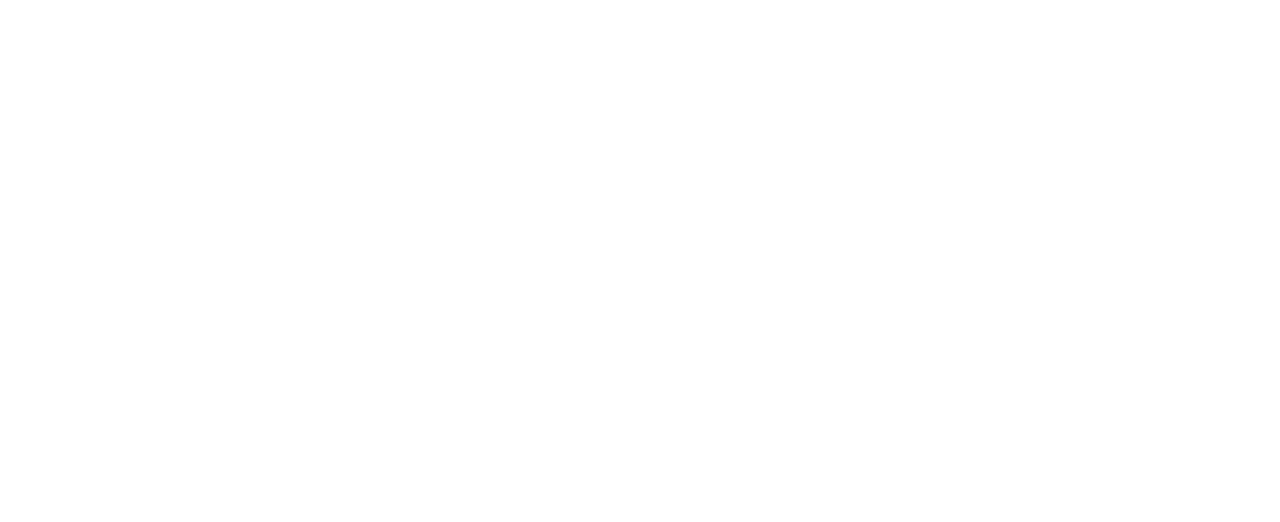
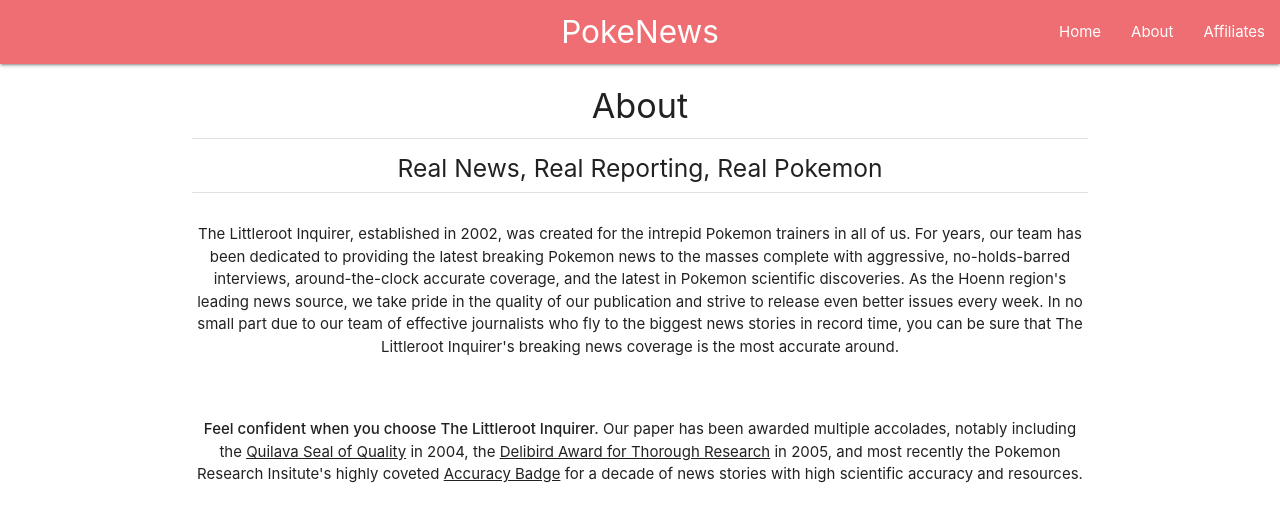
Before and after one commit to wintersen/pokenews, a React (Create React App) app: page /about in a window 1280 px wide. Shown: the top 522 px of the page. Built offline with nearby package versions, Linux system fonts and the light colour scheme.

Commit message:
router set up

```diff
--- a/package.json
+++ b/package.json
@@ -6,8 +6,10 @@
     "@testing-library/jest-dom": "^5.11.9",
     "@testing-library/react": "^11.2.5",
     "@testing-library/user-event": "^12.7.3",
+    "materialize-css": "^1.0.0-rc.2",
     "react": "^17.0.1",
     "react-dom": "^17.0.1",
+    "react-router-dom": "^5.2.0",
     "react-scripts": "4.0.3",
     "web-vitals": "^1.1.0"
   },
--- a/public/index.html
+++ b/public/index.html
@@ -24,7 +24,8 @@
       work correctly both with client-side routing and a non-root public URL.
       Learn how to configure a non-root public URL by running `npm run build`.
     -->
-    <title>React App</title>
+    <link rel="stylesheet" href="https://cdnjs.cloudflare.com/ajax/libs/materialize/1.0.0/css/materialize.min.css">
+    <title>PokeNews</title>
   </head>
   <body>
     <noscript>You need to enable JavaScript to run this app.</noscript>
--- a/src/App.js
+++ b/src/App.js
@@ -1,11 +1,20 @@
-import logo from './logo.svg';
 import './App.css';
+import MainNav from './components/MainNav';
+import { BrowserRouter, Route } from 'react-router-dom';
+import Home from './components/Home';
+import About from './components/About';
+import Affiliates from './components/Affiliates';
 
 function App() {
   return (
-    <div className="App">
-
+    <BrowserRouter>
+      <div className="App">
+        <MainNav />
+        <Route exact path="/" component={ Home } />
+        <Route path="/about" component={ About } />
+        <Route path="/affiliates" component={ Affiliates } />
     </div>
+    </BrowserRouter>
   );
 }
 
--- /dev/null
+++ b/src/components/About.js
@@ -0,0 +1,27 @@
+import React from 'react';
+
+const About = () => {
+    return (
+        <div className="container">
+            <h4 className="center">About</h4>
+            <div className="divider"></div>
+            <h5 className="center">Real News, Real Reporting, Real Pokemon</h5>
+            <div className="divider"></div>
+            <div className="section">
+                <p>The Littleroot Inquirer, established in 2002, was created for the intrepid Pokemon trainers in all of us.  For years, our
+                team has been dedicated to providing the latest breaking Pokemon news to the masses complete with aggressive, no-holds-barred
+                interviews, around-the-clock accurate coverage, and the latest in Pokemon scientific discoveries.  As the Hoenn region's leading
+                news source, we take pride in the quality of our publication and strive to release even better issues every week.  In no small
+                part due to our team of effective journalists who fly to the biggest news stories in record time, you can be sure that The Littleroot
+                Inquirer's breaking news coverage is the most accurate around.</p>
+            </div>
+            <div className="section">
+                <p><strong>Feel confident when you choose The Littleroot Inquirer.</strong> Our paper has been awarded multiple accolades, notably including
+                the <u>Quilava Seal of Quality</u> in 2004, the <u>Delibird Award for Thorough Research</u> in 2005, and most recently the Pokemon Research
+                Insitute's highly coveted <u>Accuracy Badge</u> for a decade of news stories with high scientific accuracy and resources.</p>
+            </div>
+        </div>
+    )
+}
+
+export default About;
--- /dev/null
+++ b/src/components/Affiliates.js
@@ -0,0 +1,9 @@
+import React from 'react';
+
+const Affiliates = () => {
+    return (
+        <h4 className="center">Affiliates</h4>
+    )
+}
+
+export default Affiliates;
--- /dev/null
+++ b/src/components/Home.js
@@ -0,0 +1,9 @@
+import React from 'react';
+
+const Home = () => {
+    return (
+        <h4 className="center">Home</h4>
+    )
+}
+
+export default Home;
--- /dev/null
+++ b/src/components/MainNav.js
@@ -0,0 +1,19 @@
+import React from 'react';
+import { Link } from 'react-router-dom';
+
+const MainNav = () => {
+    return (
+        <nav>
+            <div className="nav-wrapper">
+                <a className="brand-logo center" href="/">PokeNews</a>
+                <ul id="nav-mobile" className="right hide-on-med-and-down">
+                    <li><Link to="/">Home</Link></li>
+                    <li><Link to="/about">About</Link></li>
+                    <li><Link to="/affiliates">Affiliates</Link></li>
+                </ul>
+            </div>
+        </nav>
+    )
+}
+
+export default MainNav;
```
Also changed, not shown: src/components/NewsFull.js (added, +9 -0 lines), src/components/NewsSnip.js (added, +9 -0 lines), 1 other file (tests, documents, lock files or other folders).
